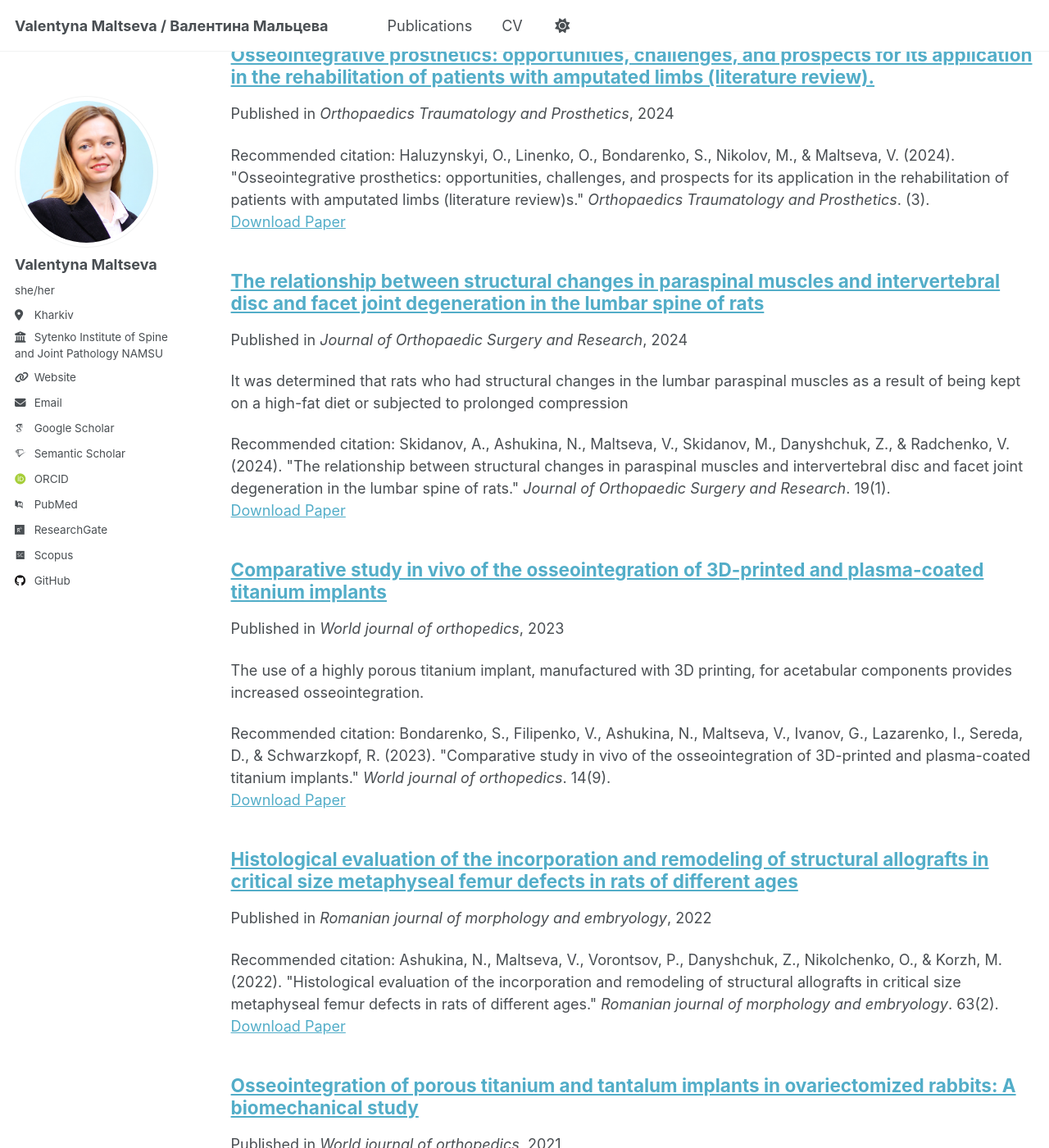
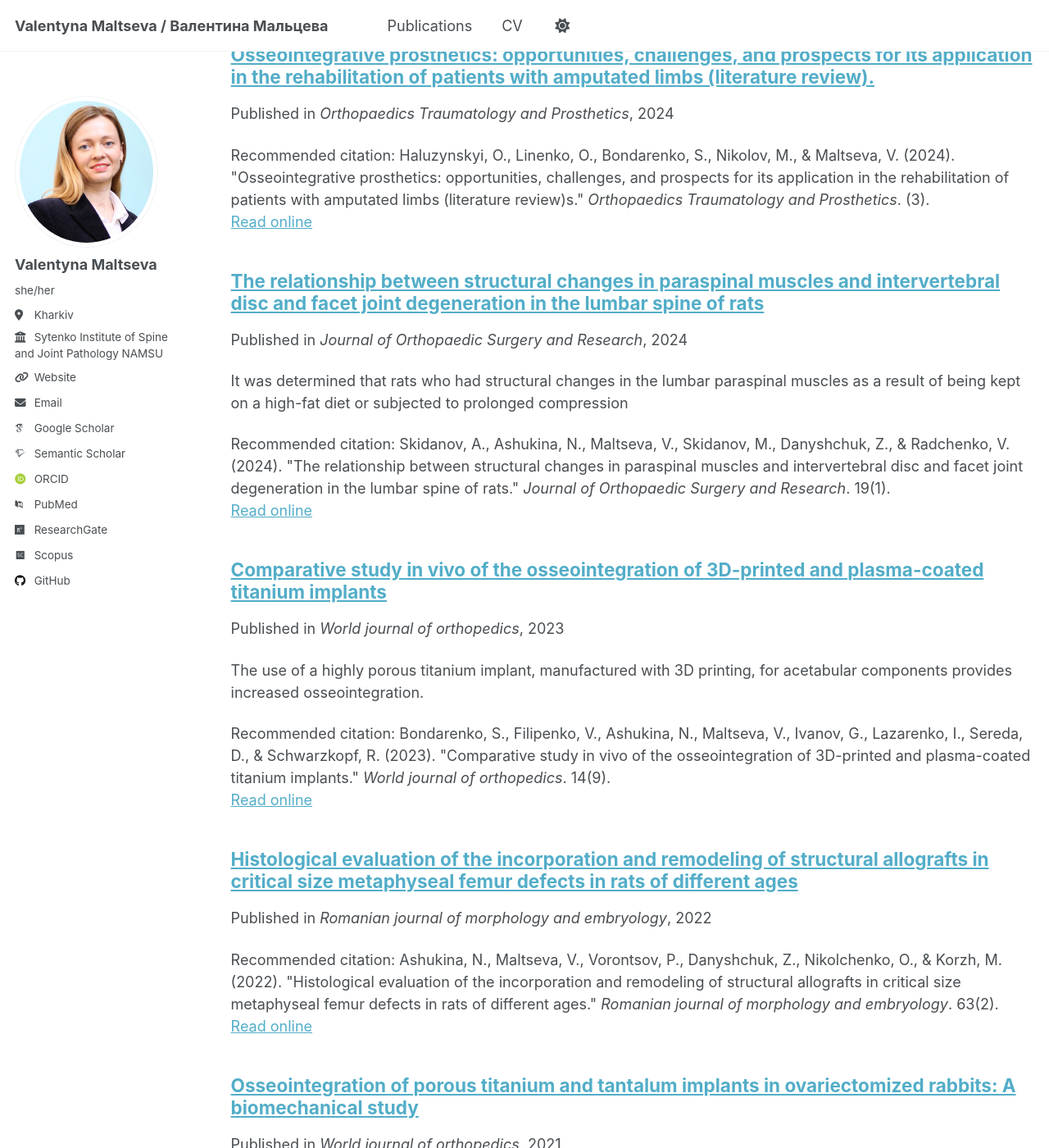
Before and after one commit to valentynamaltseva/valentynamaltseva.github.io, a Jekyll site: the page built from _pages/publications.html, in a window 1280 px wide and 1400 px high, scrolled down 251 px. Shown: the whole window at 82% size. Built offline with Jekyll 4.4.1, drawn with Linux system fonts in a browser that asks for light colours; some web fonts are replaced; some of the changed text lies outside the part shown.

Commit message:
Update archive-single.html

```diff
--- a/_includes/archive-single.html
+++ b/_includes/archive-single.html
@@ -53,13 +53,13 @@
     {% endif %}
 
     {% if post.citation and post.paperurl and post.slidesurl and post.bibtexurl %}
-      <p>Recommended citation: {{ post.citation }}<br /><a href="{{ post.paperurl }}">Download Paper</a> | <a href="{{ post.slidesurl }}">Download Slides</a> | <a href="{{ post.bibtexurl }}">Download Bibtex</a></p>
+      <p>Recommended citation: {{ post.citation }}<br /><a href="{{ post.paperurl }}">Read online</a> | <a href="{{ post.slidesurl }}">Download Slides</a> | <a href="{{ post.bibtexurl }}">Download Bibtex</a></p>
     {% elsif post.citation and post.paperurl and post.slidesurl %}
-      <p>Recommended citation: {{ post.citation }}<br /><a href="{{ post.paperurl }}">Download Paper</a> | <a href="{{ post.slidesurl }}">Download Slides</a></p>
+      <p>Recommended citation: {{ post.citation }}<br /><a href="{{ post.paperurl }}">Read online</a> | <a href="{{ post.slidesurl }}">Download Slides</a></p>
     {% elsif post.citation and post.paperurl and post.bibtexurl %}
-      <p>Recommended citation: {{ post.citation }}<br /><a href="{{ post.paperurl }}">Download Paper</a> | <a href="{{ post.bibtexurl }}">Download Bibtex</a></p>
+      <p>Recommended citation: {{ post.citation }}<br /><a href="{{ post.paperurl }}">Read online</a> | <a href="{{ post.bibtexurl }}">Download Bibtex</a></p>
     {% elsif post.citation and post.paperurl %}
-      <p>Recommended citation: {{ post.citation }}<br /><a href="{{ post.paperurl }}">Download Paper</a></p>
+      <p>Recommended citation: {{ post.citation }}<br /><a href="{{ post.paperurl }}">Read online</a></p>
     {% elsif post.citation and post.slidesurl and post.bibtexurl %}
       <p>Recommended citation: {{ post.citation }}<br /><a href="{{ post.slidesurl }}">Download Slides</a> | <a href="{{ post.bibtexurl}}">Download Bibtex</a></p>
     {% elsif post.citation and post.slidesurl %}
```
